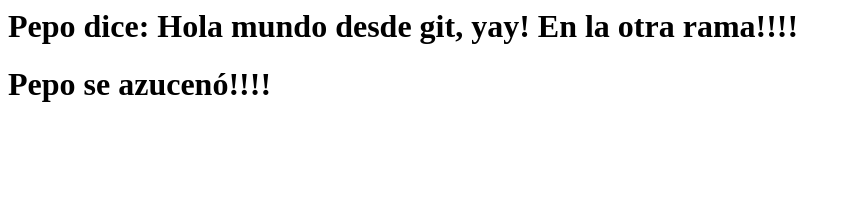
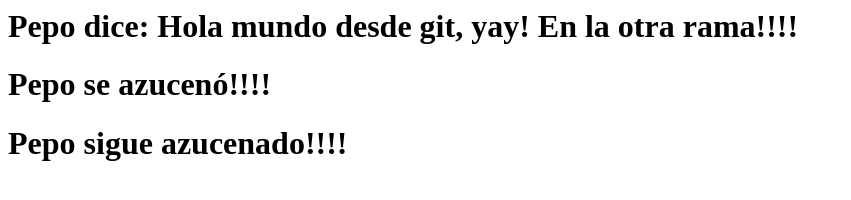
Before and after one commit to DesarrolloESCOM/PruebaCursoExpressGit_Github, a plain HTML site: page index.html in a window 1280 px wide. Shown: the whole page, without its empty margins (0-851 px from the left). Drawn offline with Linux system fonts and the light colour scheme.

Commit message:
Sigue azucenado

```diff
--- a/index.html
+++ b/index.html
@@ -3,5 +3,6 @@
 <body>
 	<h1>Pepo dice: Hola mundo desde git, yay! En la otra rama!!!!</h1>
 	<h1>Pepo se azucenó!!!!</h1>
+	<h1>Pepo sigue azucenado!!!!</h1>
 </body>
 </html>
```
